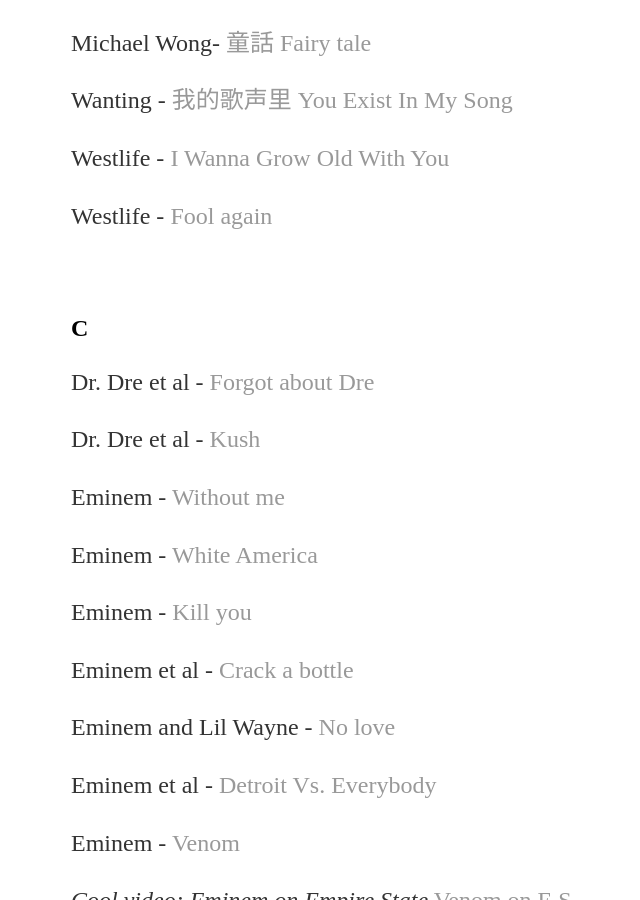
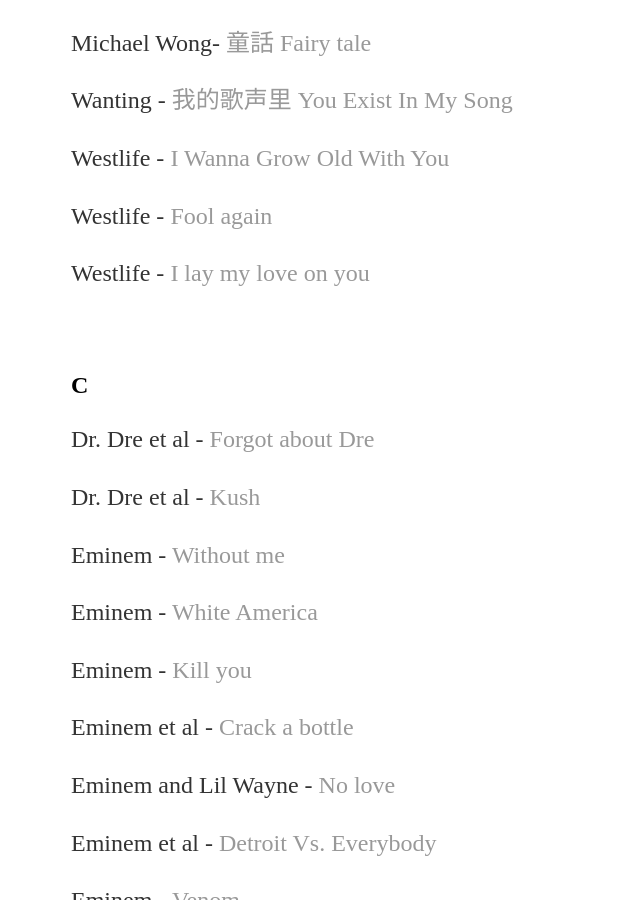
Before and after one commit to yjkweon24/yjkweon24.github.io, a Jekyll site: the page built from _posts/2018-10-23-songs-that-i-love.md, in a window 1280 px wide and 900 px high, scrolled down 11363 px. Shown: the whole window, without its empty margins (121-761 px from the left). Built offline with Jekyll 4.4.1, drawn with Linux system fonts in a browser that asks for light colours.

Commit message:
Update 2018-10-23-songs-that-i-love.md

```diff
--- a/_posts/2018-10-23-songs-that-i-love.md
+++ b/_posts/2018-10-23-songs-that-i-love.md
@@ -394,6 +394,8 @@
 
 Westlife - [Fool again](https://youtu.be/H4BB9eGUEaE)
 
+Westlife - [I lay my love on you](https://youtu.be/ZnOAK04tJhc)
+
 <br>
 
 ## C
```
